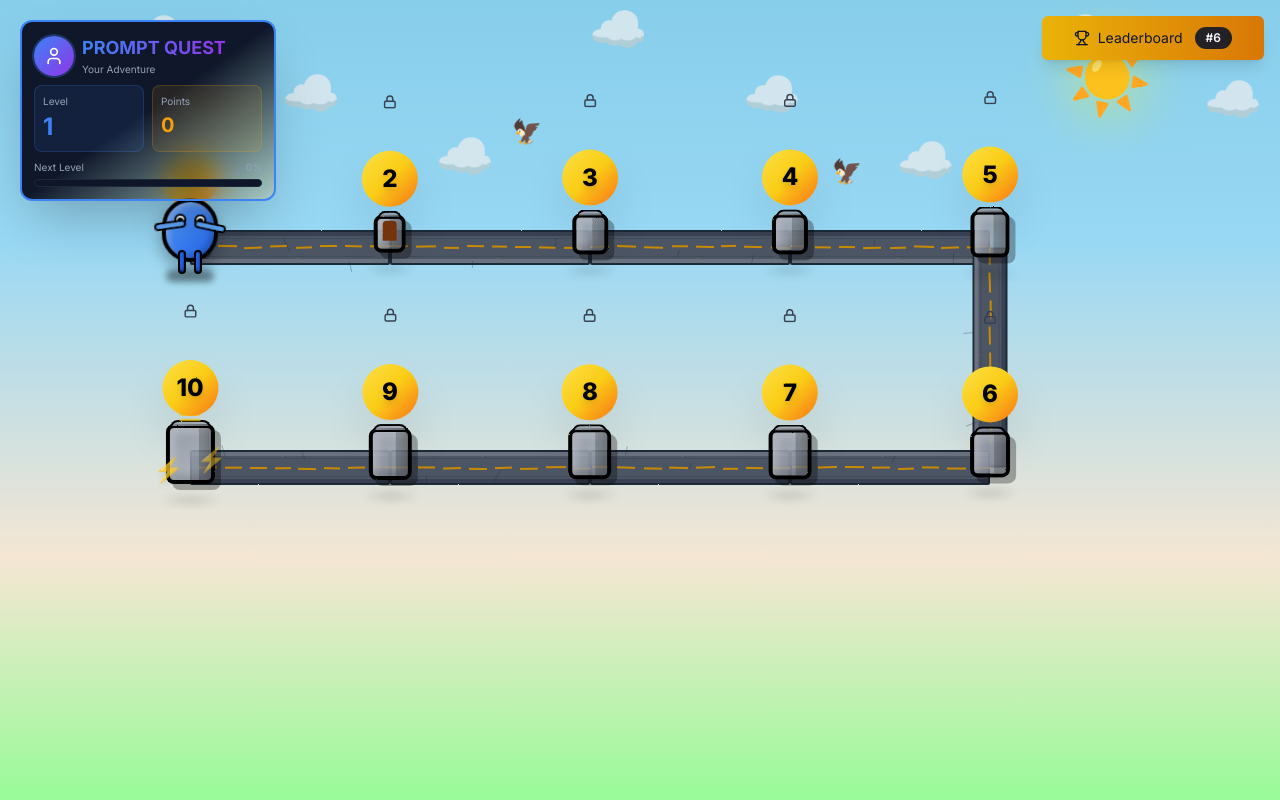
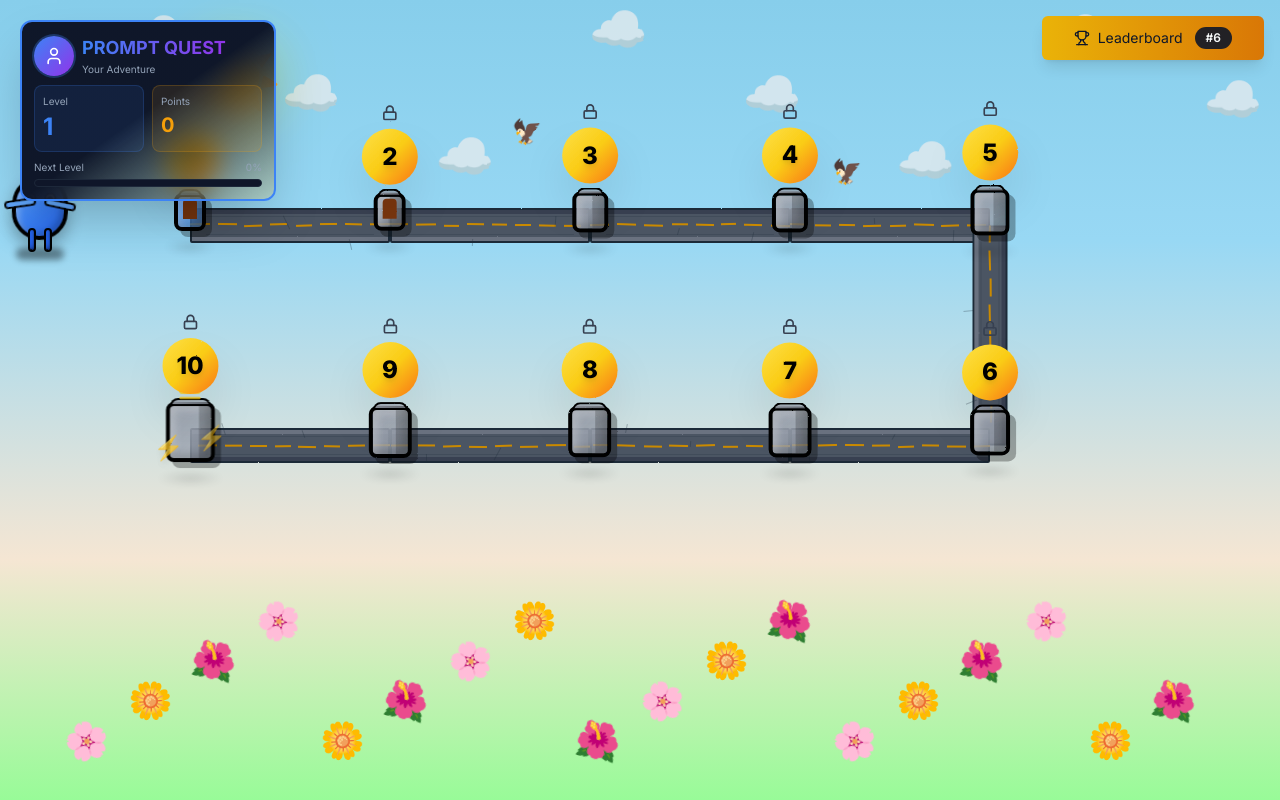
Before and after one commit to sampriti-gopisetti/PromptQuest, a React (Vite) app: page / in a window 1280 px wide. Built offline with nearby package versions, Linux system fonts and the light colour scheme; the HTML template or start-up script is replaced by a standard one.

Commit message:
Refactor: Implement UI and game flow improvements

```diff
--- a/src/components/CityMap2D.tsx
+++ b/src/components/CityMap2D.tsx
@@ -28,16 +28,22 @@ export const CityMap2D = ({ onBossClick, onLevelClick }: CityMap2DProps) => {
 
     // Alternate direction per row (snake pattern) - horizontal
     const x = row % 2 === 0
-      ? 100 + col * colWidth
-      : 100 + (4 - col) * colWidth;
+      ? 50 + col * colWidth
+      : 50 + (4 - col) * colWidth;
     const y = 80 + row * rowHeight; // Start from top
 
     return { x, y };
   };
 
-  // Initialize character position - Always start at Level 1
+  // Starting position BEFORE Level 1
+  const getStartPosition = (): { x: number; y: number } => {
+    const level1Pos = getSnakePosition(1);
+    return { x: level1Pos.x - 150, y: level1Pos.y };
+  };
+
+  // Initialize character position - Start before Level 1
   useEffect(() => {
-    const initialPos = getSnakePosition(1);
+    const initialPos = getStartPosition();
     setCharacterPos(initialPos);
   }, []);
 
@@ -141,7 +147,7 @@ export const CityMap2D = ({ onBossClick, onLevelClick }: CityMap2DProps) => {
       <div
         className="absolute text-yellow-400 text-7xl"
         style={{
-          right: '10%',
+          left: '15%',
           top: '5%',
           filter: 'url(#sketch-wobble) drop-shadow(0 0 30px rgba(255,255,0,0.6))',
           zIndex: 5
@@ -150,9 +156,26 @@ export const CityMap2D = ({ onBossClick, onLevelClick }: CityMap2DProps) => {
         ☀️
       </div>
 
+      {/* Flowers in grass area */}
+      {[...Array(18)].map((_, i) => (
+        <div
+          key={`flower-${i}`}
+          className="absolute text-4xl"
+          style={{
+            left: `${5 + i * 5}%`,
+            bottom: `${5 + (i % 4) * 5}%`,
+            filter: 'url(#sketch-wobble)',
+            zIndex: 5,
+            transform: `rotate(${(i % 3) * 15 - 15}deg)`
+          }}
+        >
+          {i % 3 === 0 ? '🌸' : i % 3 === 1 ? '🌼' : '🌺'}
+        </div>
+      ))}
+
       {/* Main game area - No scrolling, centered */}
-      <div className="relative w-full h-full overflow-hidden flex items-center justify-center">
-        <div className="relative" style={{ width: '1100px', height: '500px' }}>
+      <div className="relative w-full h-full overflow-hidden flex items-start pt-32 justify-center">
+        <div className="relative" style={{ width: '1000px', height: '500px' }}>
 
           {/* Roads connecting buildings in snake pattern */}
           {Array.from({ length: 9 }, (_, i) => {
--- a/src/components/QuestionModal.tsx
+++ b/src/components/QuestionModal.tsx
@@ -48,7 +48,7 @@ export const QuestionModal = ({ open, onClose, level, onSubmit }: QuestionModalP
 
   return (
     <Dialog open={open} onOpenChange={onClose}>
-      <DialogContent className="sm:max-w-[600px] border-4 border-black" style={{ filter: 'url(#sketch-outline)' }}>
+      <DialogContent className="sm:max-w-[600px] border-4 border-black" style={{ filter: 'url(#sketch-outline)', zIndex: 9999 }}>
         <DialogHeader>
           <DialogTitle className="text-2xl font-black text-center">
             Level {level} Challenge
--- a/src/components/sketchy/SketchyBuilding2D.tsx
+++ b/src/components/sketchy/SketchyBuilding2D.tsx
@@ -29,7 +29,8 @@ export const SketchyBuilding2D = ({
     if (isLocked) return '#9CA3AF';
     if (isCompleted) return '#34D399';
     if (isActive) return '#60A5FA';
-    return buildingColors[(level - 1) % buildingColors.length];
+    if (isBoss) return '#3b82f6'; // Blue for boss building
+    return '#22c55e'; // Green for all other buildings
   };
 
   const getBuildingType = () => {
@@ -145,10 +146,10 @@ export const SketchyBuilding2D = ({
         {/* Tiny lock above level - BOTTOM LAYER */}
         {isLocked && (
           <div
-            className="absolute -top-24 left-1/2 -translate-x-1/2"
-            style={{ filter: 'url(#sketch-outline)', zIndex: 10 }}
+            className="absolute -top-16 left-1/2 -translate-x-1/2"
+            style={{ filter: 'url(#sketch-outline)', zIndex: 60 }}
           >
-            <Lock size={14} className="text-gray-700" strokeWidth={2.5} />
+            <Lock size={16} className="text-gray-700" strokeWidth={2.5} />
           </div>
         )}
         {isCompleted && (
```
